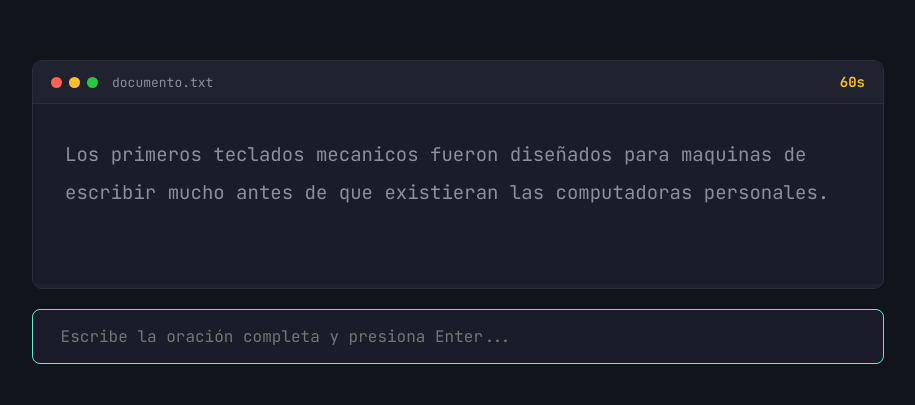
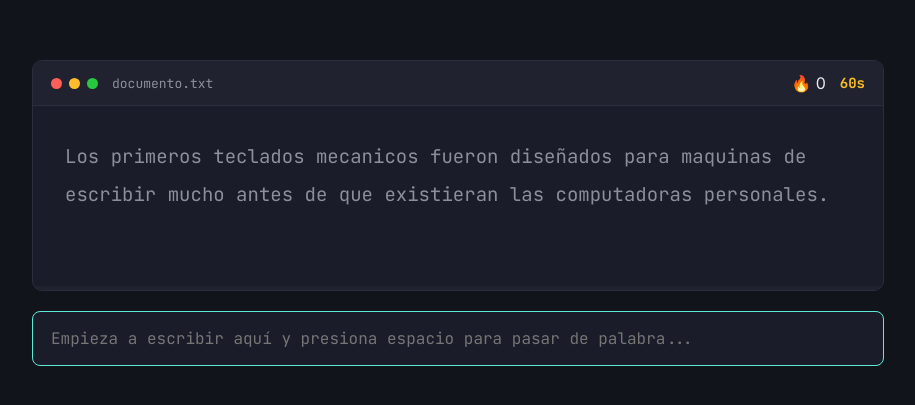
Before and after one commit to mtz747770-sys/App-flask-githun, a Flask app: page /test/plano in a window 1280 px wide. Shown: the part 72-477 px from the top of the page, without its empty margins (182-1097 px from the left). Run offline with Flask 3, Linux system fonts and the light colour scheme; the visitor is signed in with stand-in values (Sample User, id 1); data comes from the database, SQL or seed files in the repository.

Commit message:
Se agrego la funcion de  atinar 4 palabras seguidas añadir un símbolo o animación de racha Fix #7

```diff
--- a/templates/test.html
+++ b/templates/test.html
@@ -10,6 +10,7 @@
             <span class="punto verde"></span>
         </div>
         <span class="nombre-archivo">{{ titulo }}</span>
+        <span id="indicador-racha" class="indicador-racha oculto">🔥 <span id="contador-racha">0</span></span>
         <span class="tiempo"><span id="tiempo-restante">60</span>s</span>
     </div>
 
@@ -23,7 +24,7 @@
 </div>
 
 <input type="text" id="entrada-usuario" class="entrada-usuario" autocomplete="off" autocorrect="off"
-       spellcheck="false" placeholder=" Escribe la oración completa y presiona Enter...">
+       spellcheck="false" placeholder="Empieza a escribir aquí y presiona espacio para pasar de palabra...">
 
 <div id="pantalla-resultado" class="pantalla-resultado">
     <div class="tarjeta-resultado">
```
